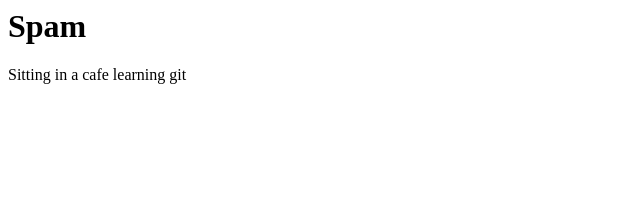
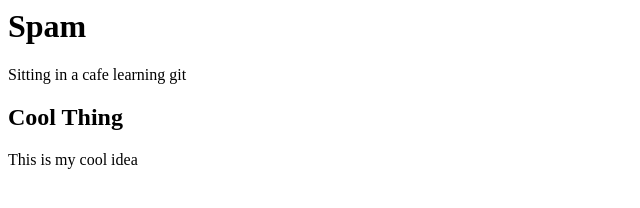
Before and after one commit to ifeelpure/myproject, a plain HTML site: page index.html in a window 1280 px wide. Shown: the whole page, without its empty margins (0-640 px from the left). Drawn offline with Linux system fonts and the light colour scheme.

Commit message:
my cool thing change A

```diff
--- a/index.html
+++ b/index.html
@@ -5,5 +5,8 @@
 <body>
 <h1>Spam</h1>
 <p>Sitting in a cafe learning git</p>
+
+<h2>Cool Thing</h2>
+<p>This is my cool idea</p>
 </body>
 </html>
```
Also changed, not shown: a.html (+1 -0 lines), b.html (+1 -0 lines), coolthing.html (added, +1 -0 lines).
